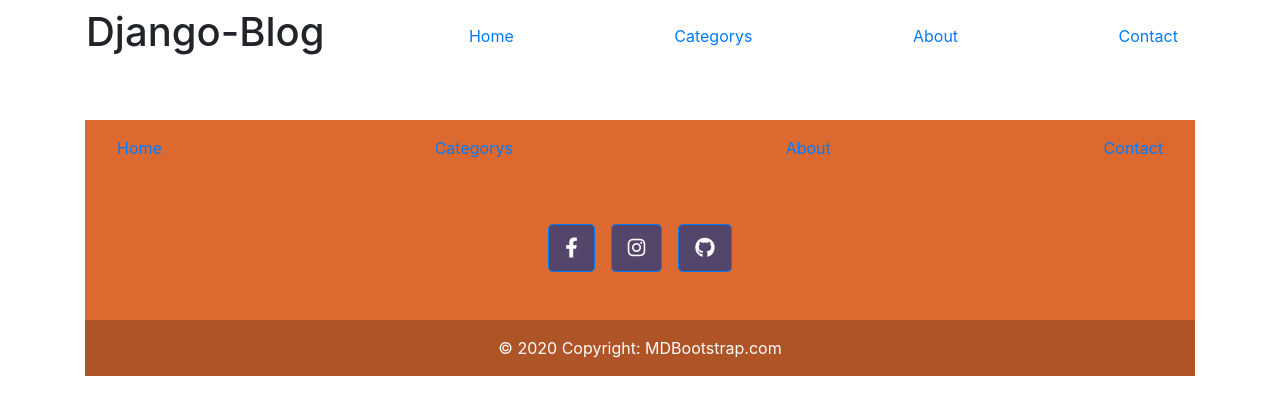
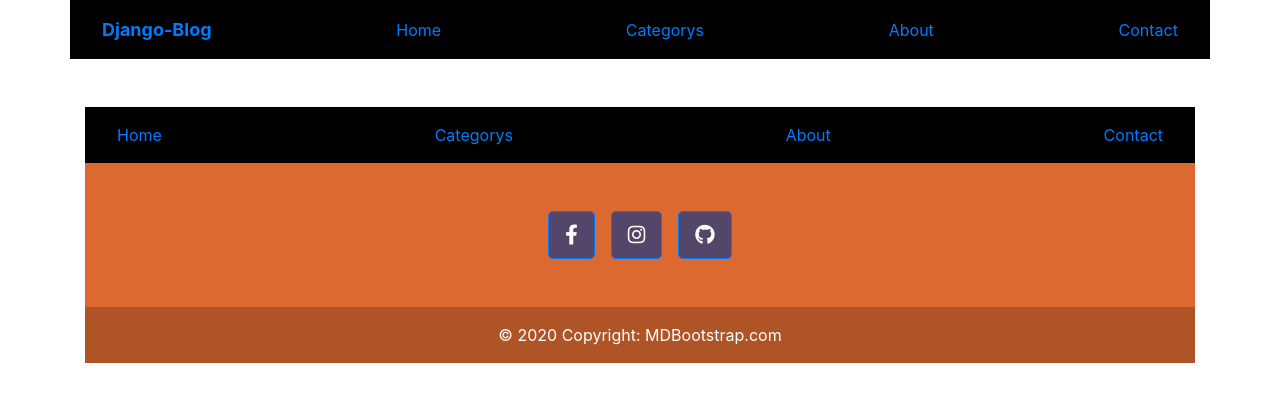
Before and after one commit to azhagarpy/Django_Blog, a Django app: template A_Blog/Blog/templates/Blog/layout.html in a window 1280 px wide. Shown: the top 415 px of the page. Run offline with Django 4.2, Linux system fonts and the light colour scheme; the template is opened without the code that fills it, so the values that code supplies are empty; some libraries are stand-ins or nearby versions.

Commit message:
navbar edited and category model added

```diff
--- a/A_Blog/Blog/admin.py
+++ b/A_Blog/Blog/admin.py
@@ -1,7 +1,7 @@
 from django.contrib import admin
-from .models import Blog,Comments
+from .models import Category,Blog,Comments
 # Register your models here.
 
-
+admin.site.register(Category)
 admin.site.register(Blog)
 admin.site.register(Comments)
--- a/A_Blog/Blog/templates/Blog/footer.html
+++ b/A_Blog/Blog/templates/Blog/footer.html
@@ -3,7 +3,7 @@
 <link rel="stylesheet" href="https://cdnjs.cloudflare.com/ajax/libs/font-awesome/6.3.0/css/all.min.css" integrity="sha512-SzlrxWUlpfuzQ+pcUCosxcglQRNAq/DZjVsC0lE40xsADsfeQoEypE+enwcOiGjk/bSuGGKHEyjSoQ1zVisanQ==" crossorigin="anonymous" referrerpolicy="no-referrer" />
   <footer class="text-center text-lg-start" style="background-color: #db6930;">
     <div class="navbar container">
-    <a href="#" class="nav-link">Home</a>
+    <a href="/" class="nav-link">Home</a>
     <a href="#" class="nav-link">Categorys</a>
     <a href="#" class="nav-link">About</a>
     <a href="#" class="nav-link">Contact</a>
--- a/A_Blog/Blog/templates/Blog/layout.html
+++ b/A_Blog/Blog/templates/Blog/layout.html
@@ -10,7 +10,9 @@
 </head>
 <body>
 {% include 'Blog/navbar.html' %}
+<div class="container">
     {% block content %}{% endblock content %}
+</div>
 {% include 'Blog/footer.html' %}
 </body>
 </html>
--- a/A_Blog/Blog/templates/Blog/navbar.html
+++ b/A_Blog/Blog/templates/Blog/navbar.html
@@ -1,7 +1,21 @@
+<style>
+.navbar{
+    position: sticky;
+    top: 0px;
+    background-color:black;
+}
+.logo-txt{
+    font-size:large;
+    font-weight: bold;
+    text-transform: none;
+    text-decoration: none;
+    font-style: normal;
+}
+</style>
 <div class="navbar container ">
-    <h1 class="logo">Django-Blog</h1>
-    <a href="#" class="nav-link">Home</a>
-    <a href="#" class="nav-link">Categorys</a>
+    <a class="nav-link logo-txt" href="/">Django-Blog</a>
+    <a href="/" class="nav-link">Home</a>
+    <a href="{% url 'categorys' %}" class="nav-link">Categorys</a>
     <a href="#" class="nav-link">About</a>
     <a href="#" class="nav-link">Contact</a>
 </div>
--- a/A_Blog/Blog/urls.py
+++ b/A_Blog/Blog/urls.py
@@ -20,4 +20,5 @@ from . import views
 urlpatterns = [
     path('admin/', admin.site.urls),
     path('',views.home,name='home'),
+    path('categorys/',views.category,name='categorys')
 ]
--- a/A_Blog/Blog/views.py
+++ b/A_Blog/Blog/views.py
@@ -8,3 +8,7 @@ def home(request):
     comments=models.Comments.objects.all()
     data={'blogs':blogs,'comments':comments}
     return render(request,'Blog/index.html',data)
+
+
+def category(request):
+    return render(request,'Blog/categorys.html')
```
Also changed, not shown: A_Blog/Blog/models.py (+17 -3 lines), A_Blog/Blog/static/Blog/style.css (+0 -7 lines), A_Blog/Blog/templates/Blog/categorys.html (added, +19 -0 lines), A_Blog/Blog/templates/Blog/index.html (+22 -7 lines), A_Blog/2023-03-18_085235.759854IMG_20210310_183359.jpg (added), A_Blog/2023-03-18_085325.653796IMG_20200929_153546.jpg (added), A_Blog/2023-03-18_085341.389415IMG_20201120_081901.jpg (added), A_Blog/Blog/migrations/0003_category.py (added), A_Blog/Blog/migrations/0004_alter_blog_category.py (added), A_Blog/Blog/migrations/0005_rename_category_blog_category.py (added), A_Blog/Blog/migrations/0006_rename_category_blog_category_id.py (added), A_Blog/Blog/migrations/0007_rename_c_comments_blog_id.py (added), A_Blog/db.sqlite3.
